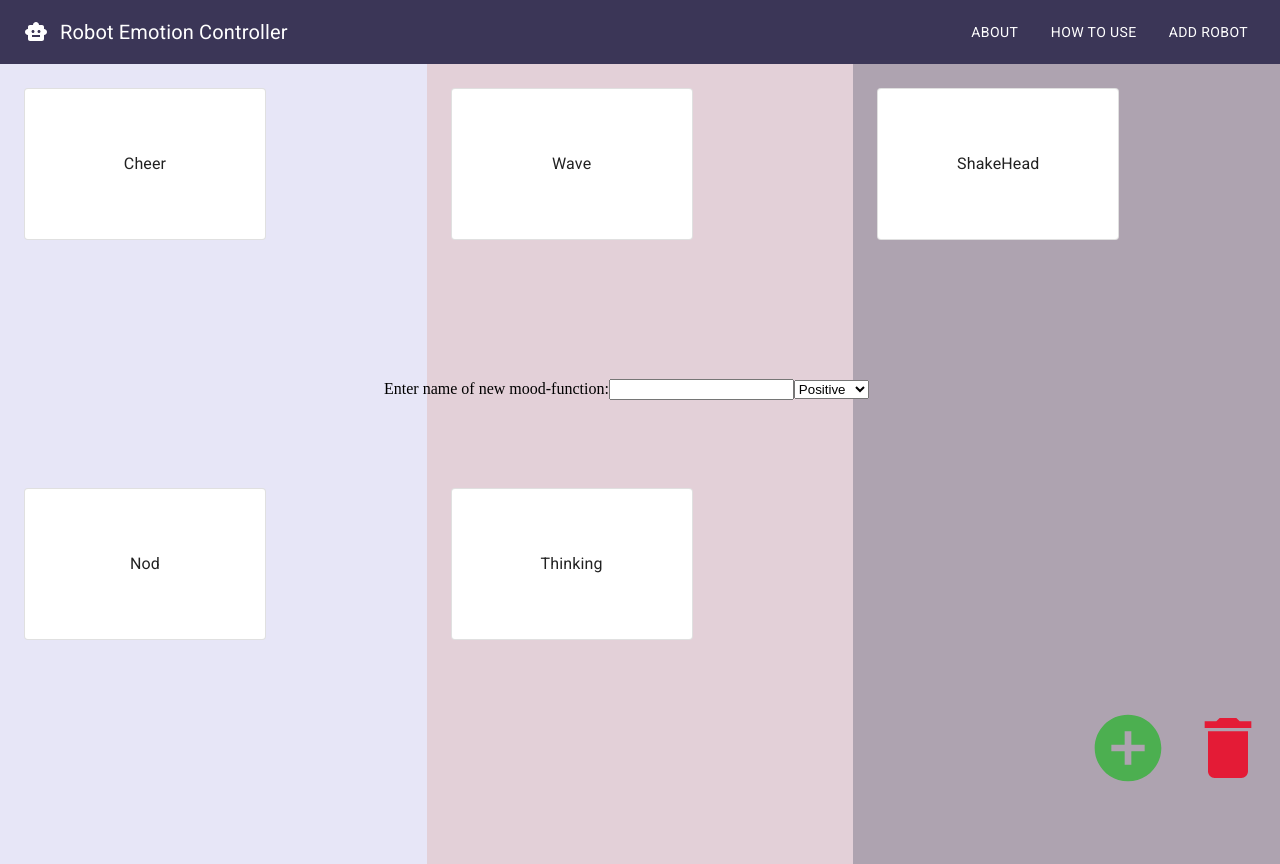
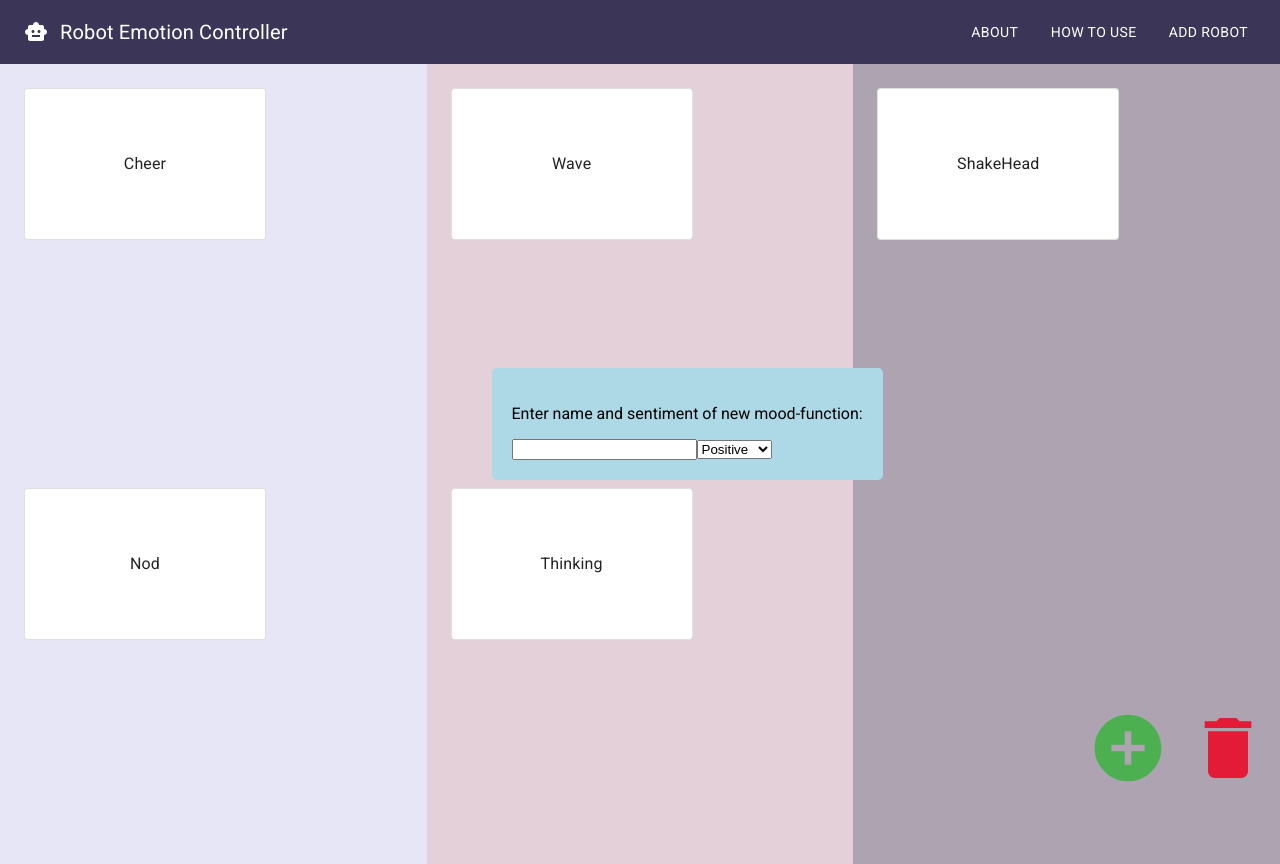
Before and after one commit to einarhaaland/robot-caretaker, a React (Create React App) app in the folder frontend/: page / in a window 1280 px wide. Both pictures are taken after a click on the button 1128 px from the left and 748 px from the top of the page. Built offline with nearby package versions, Linux system fonts and the light colour scheme; a web font is replaced by a local one.

Commit message:
style form

```diff
--- a/frontend/src/App.tsx
+++ b/frontend/src/App.tsx
@@ -54,8 +54,8 @@ function App() {
 
       {
         showFormAdd &&
-        <form onSubmit={handleSubmitAdd} style={{position:'absolute', left:'30%', bottom:'50%'}}>
-            Enter name of new mood-function:
+        <form onSubmit={handleSubmitAdd} style={{position:'absolute', left:'38.4%', bottom:'40%', fontFamily: 'roboto', backgroundColor: 'lightblue', padding: '20px', borderRadius: '5px'}}>
+            <p>Enter name and sentiment of new mood-function:</p>
             <input type={"text"} name={"mood"}/>
             <select defaultValue={"Positive"} name={"sentiment"}>
               <option value={"Positive"}>Positive</option>
@@ -66,8 +66,8 @@ function App() {
       }
       {
         showFormDelete &&
-        <form onSubmit={handleSubmitDelete} style={{position:'absolute', left:'30%', bottom:'50%'}}>
-            Enter name of mood-function to delete:
+        <form onSubmit={handleSubmitDelete} style={{position:'absolute', left:'38.4%', bottom:'40%', fontFamily: 'roboto', backgroundColor: 'lightblue', padding: '20px', borderRadius: '5px'}}>
+            <p>Enter name and sentiment of mood-function to delete:</p>
             <input type={"text"} name={"mood"}/>
             <select defaultValue={"Positive"} name={"sentiment"}>
               <option value={"Positive"}>Positive</option>
```
